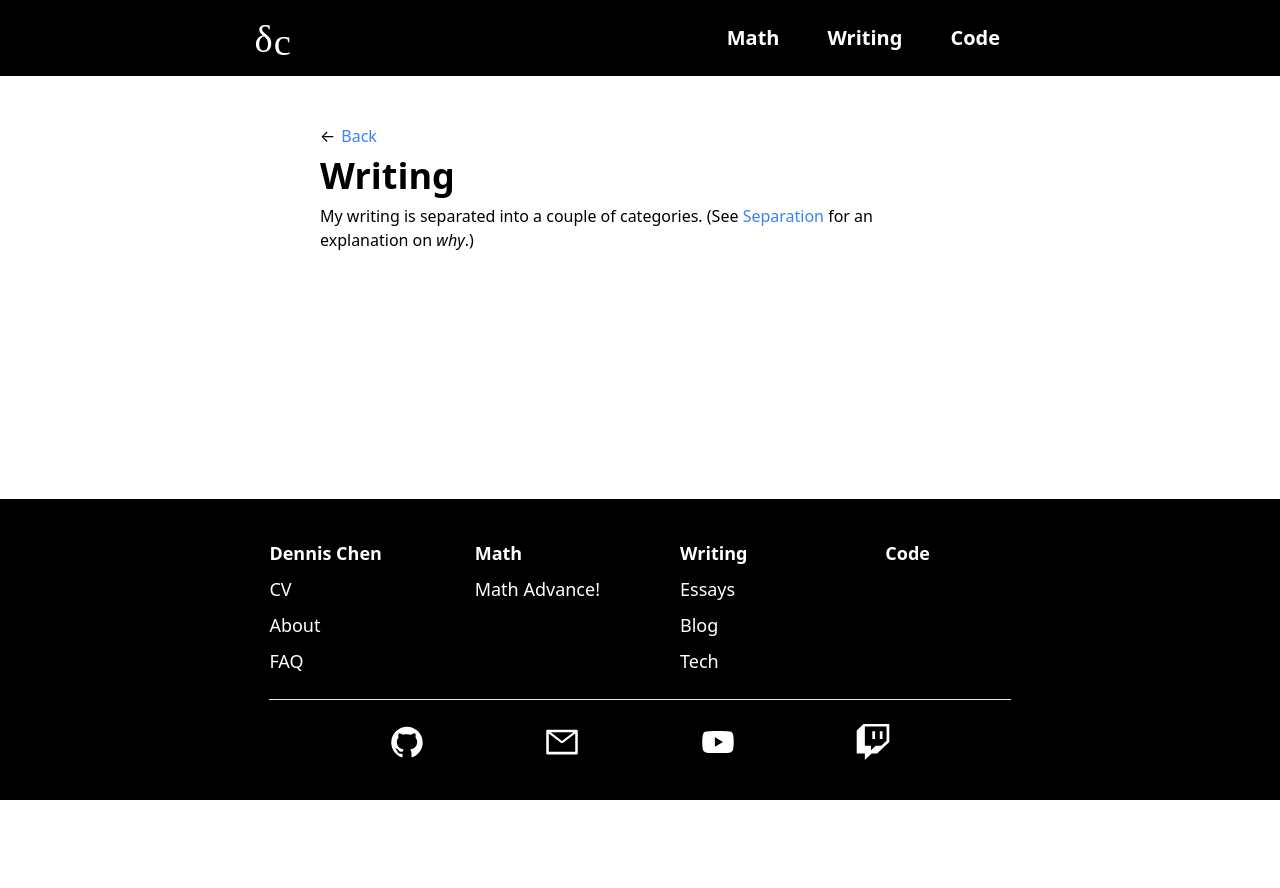
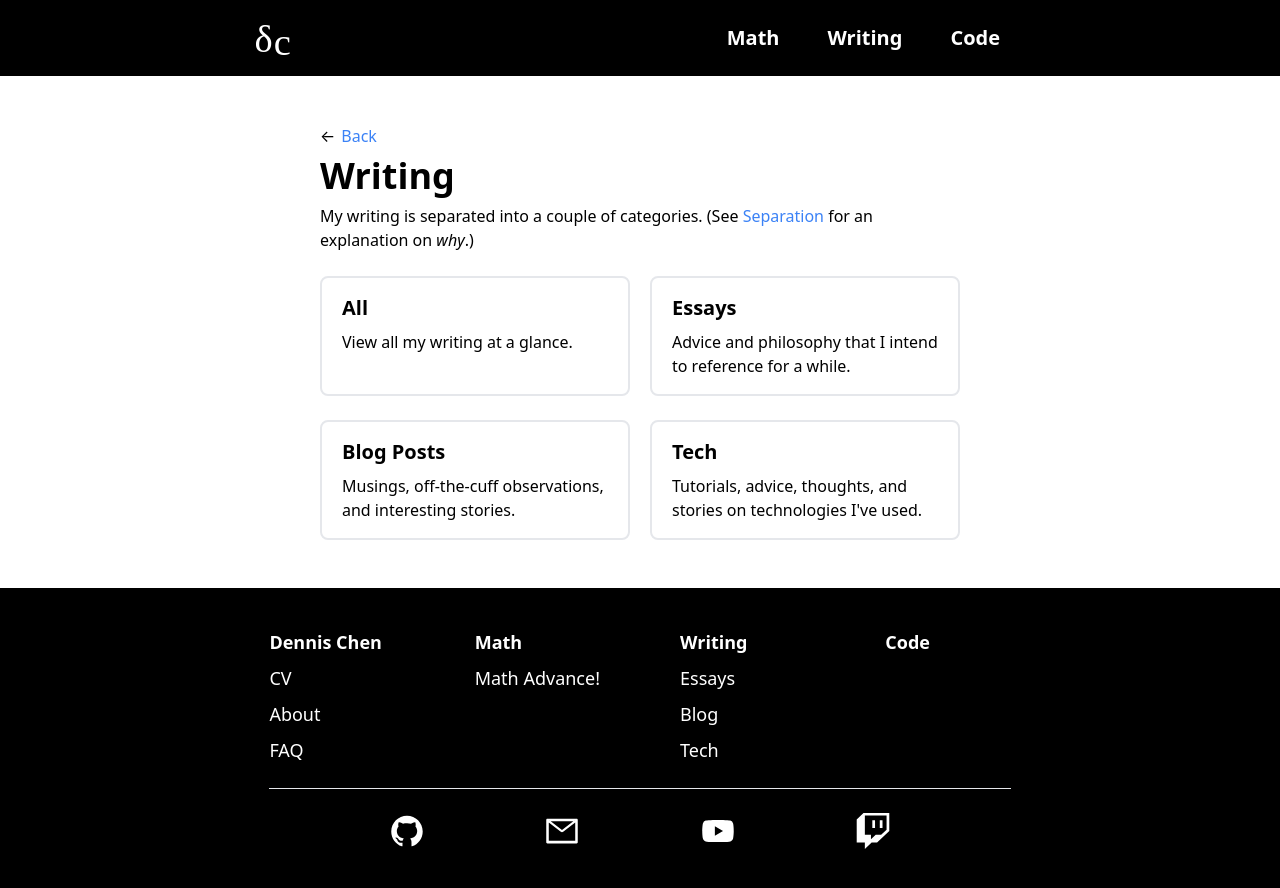
Before and after one commit to chennisden/dennisc.net, a Next.js app: page /writing in a window 1280 px wide. Before the commit the page ends 800 px from the top, so only its background shows below. Built offline with nearby package versions, Linux system fonts and the light colour scheme.

Commit message:
Focus traverse and LinkBox

```diff
--- a/components/Footer.tsx
+++ b/components/Footer.tsx
@@ -11,7 +11,7 @@ const Link: FC<{ href: string; className?: string }> = ({
 }) => {
   return (
     <NextLink href={`${href}`}>
-      <a className={`${className} hover:underline`}>{children}</a>
+      <a className={`${className} hover:underline focus:text-blue-400`}>{children}</a>
     </NextLink>
   );
 };
@@ -51,26 +51,26 @@ const Footer: FC<{}> = () => {
         </div>
         <hr className="my-6" />
         <div className="flex justify-evenly align-center text-4xl text-white">
-          <NextLink href="https://github.com/chennisden">
+          <Link href="https://github.com/chennisden">
             <a>
               <AiFillGithub />
             </a>
-          </NextLink>
-          <NextLink href="mailto:dchen@dennisc.net">
+          </Link>
+          <Link href="mailto:dchen@dennisc.net">
             <a>
               <AiOutlineMail />
             </a>
-          </NextLink>
-          <NextLink href="https://www.youtube.com/channel/UChpIX4Ue1DmLm8qeR0ANbRg">
+          </Link>
+          <Link href="https://www.youtube.com/channel/UChpIX4Ue1DmLm8qeR0ANbRg">
             <a>
               <AiFillYoutube />
             </a>
-          </NextLink>
-          <NextLink href="https://twitch.tv/chennis199">
+          </Link>
+          <Link href="https://twitch.tv/chennis199">
             <a>
               <FaTwitch />
             </a>
-          </NextLink>
+          </Link>
         </div>
       </div>
     </div>
--- a/components/NavBar.tsx
+++ b/components/NavBar.tsx
@@ -4,7 +4,7 @@ import NextLink from "next/link";
 const NavBarItem: FC<{}> = ({ children }) => (
   <div className="px-6 py-6">
     <NextLink href={`${children}`}>
-      <a className="capitalize font-bold hover:underline text-white">
+      <a className="capitalize font-bold hover:underline focus:text-blue-500 text-white">
         {children}
       </a>
     </NextLink>
@@ -17,11 +17,11 @@ const NavBar: FC<{}> = () => {
       <div className="w-full max-w-screen-md mx-auto flex justify-between">
         <div className="flex items-center">
           <NextLink href="/">
-            <a>
+            <a className="focus:text-blue-400">
               <img
                 style={{ height: "35px" }}
                 src="dcwhite.svg"
-                className="text-white"
+                className="text-red"
                 alt="dc"
               />
             </a>
--- a/pages/404.tsx
+++ b/pages/404.tsx
@@ -5,8 +5,8 @@ const Four: FC<{}> = () => {
     <div className="self-center mx-12 sm:mx-28 w-full max-w-screen-sm space-y-2 ">
       <h1 className="text-4xl font-bold">404 Not Found</h1>
       <p>
-        It seems that you've lost your bearings, because this page does not
-        appear to exist.
+        It appears you've lost your bearings, because the page you've landed on does not
+        seem to exist.
       </p>
     </div>
   );
--- a/pages/writing.tsx
+++ b/pages/writing.tsx
@@ -1,4 +1,5 @@
 import Link from "utils/Link";
+import LinkBox from "utils/LinkBox";
 import { FC } from "react";
 
 const Writing: FC<{}> = () => {
@@ -10,6 +11,28 @@ const Writing: FC<{}> = () => {
         <Link href="writing/blog/separation">Separation</Link> for an
         explanation on <em>why</em>.)
       </p>
+      <div className="pt-4 grid grid-cols-1 md:grid-cols-2 gap-x-5 gap-y-6">
+        <LinkBox
+          name="All"
+          link="writing/all"
+          desc="View all my writing at a glance."
+        />
+        <LinkBox
+          name="Essays"
+          link="writing/essays"
+          desc="Advice and philosophy that I intend to reference for a while."
+        />
+        <LinkBox
+          name="Blog Posts"
+          link="writing/blog"
+          desc="Musings, off-the-cuff observations, and interesting stories."
+        />
+        <LinkBox
+          name="Tech"
+          link="writing/tech"
+          desc="Tutorials, advice, thoughts, and stories on technologies I've used."
+        />
+      </div>
     </div>
   );
 };
--- a/utils/LinkBox.tsx
+++ b/utils/LinkBox.tsx
@@ -1,10 +1,15 @@
 import { FC } from "react";
+import NextLink from "next/link";
 
-const LinkBox: FC<{}> = () => {
+const LinkBox: FC<{ name: string; link: string; desc?: string; }> = ({ name, link, desc }) => {
     return (
-        <div>
-
-        </div>
+        <NextLink href={`${link}`}>
+            <div className="rounded-lg border-2
+            border-gray-200   hover:text-blue-600 px-5 py-4 space-y-2">
+                <div className="text-xl font-bold">{`${name}`}</div>
+                <div>{`${desc}`}</div>
+            </div>
+        </NextLink>
     );
 }
 
```
